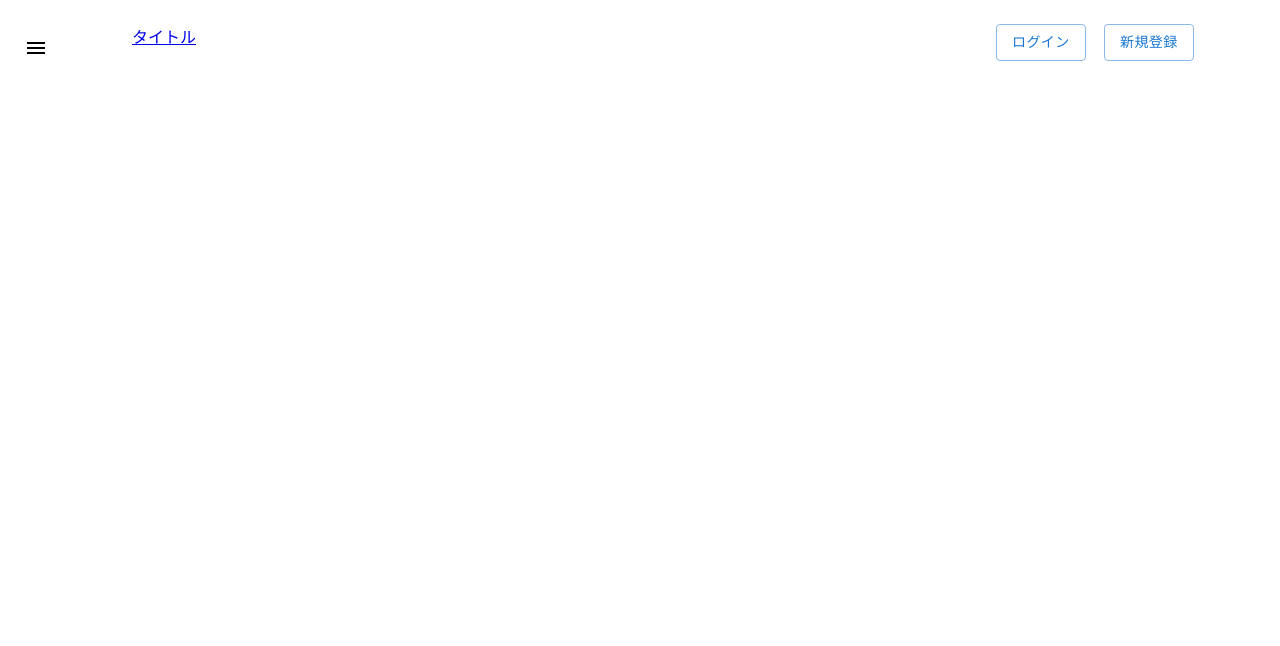
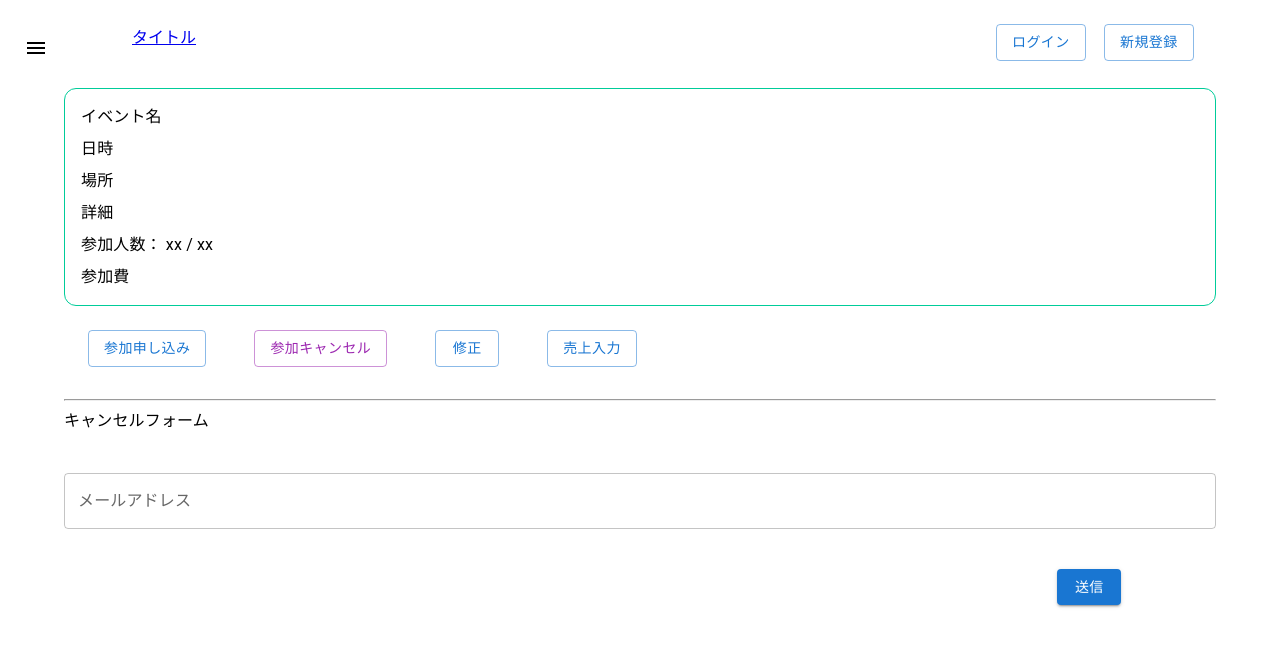
Before and after one commit to ke-kishimoto/opencourt-frontend, a React (Create React App) app: page /eventDetail/1/joinCancel in a window 1280 px wide. Before the commit this address had no page. Shown: the top 646 px of the page. Built offline with nearby package versions, Linux system fonts and the light colour scheme.

Commit message:
キャンセルフォーム追加

```diff
--- a/src/App.js
+++ b/src/App.js
@@ -15,6 +15,7 @@ import LogManagement from './pages/LogManagement';
 import UserCategory from './pages/UserCategory';
 import SegmentDelivery from './pages/SegmentDelivery';
 import EventSales from './components/EventSales';
+import JoinCancel from './components/JoinCancel';
 
 function App() {
   return (
@@ -36,6 +37,7 @@ function App() {
           <Route path="/userCategory" element={<UserCategory/>}></Route>
           <Route path="/eventDetail/:id" element={<EventDetail/>}>
             <Route path="eventSales" element={<EventSales/>}></Route>
+            <Route path="joinCancel" element={<JoinCancel/>}></Route>
           </Route>
         </Routes>
       </BrowserRouter>
--- a/src/components/EventDetailItem.js
+++ b/src/components/EventDetailItem.js
@@ -6,8 +6,8 @@ const EventDetailItem = () => {
 	return (
 		<Box
 		sx={{
-			p: 2,
-			m: 5,
+      p: 2,
+      marginTop: 2,
 			border: 'solid 1px #0C9',
 			borderRadius: 3,
 
--- a/src/components/EventSales.js
+++ b/src/components/EventSales.js
@@ -1,4 +1,3 @@
-import Container from '@mui/material/Container';
 import TextField from '@mui/material/TextField';
 import Button from '@mui/material/Button';
 import Grid from '@mui/material/Grid';
@@ -22,8 +21,8 @@ const EventSales = () => {
 	}, []);
 
 	return (
-		<Container>
-			<Grid container spacing={5} margin={1}>
+		<Box>
+			<Grid container spacing={3}>
 				<Grid item xs={3}>
 					<Typography>名前</Typography>
 				</Grid>
@@ -85,7 +84,7 @@ const EventSales = () => {
 					</Button>
 				</Grid>
 			</Grid>
-		</Container>
+		</Box>
 	)
 }
 
--- /dev/null
+++ b/src/components/JoinCancel.js
@@ -0,0 +1,34 @@
+import TextField from '@mui/material/TextField';
+import Button from '@mui/material/Button';
+import Grid from '@mui/material/Grid';
+import Box from '@mui/material/Box';
+import Typography from '@mui/material/Typography';
+
+const JoinCancel = () => {
+  return (
+    <Box>
+			<Grid container spacing={5}>
+				<Grid item xs={12}>
+          <Typography>キャンセルフォーム</Typography>
+        </Grid>
+				<Grid item xs={12}>
+          <TextField
+            fullWidth
+            label="メールアドレス"
+            variant="outlined"
+          />
+        </Grid>
+				<Grid item xs={10}/>
+				<Grid item xs={2}>
+        <Button
+						variant="contained"
+						>
+						送信
+					</Button>
+        </Grid>
+      </Grid>
+    </Box>
+  )
+}
+
+export default JoinCancel;
--- a/src/pages/EventDetail.js
+++ b/src/pages/EventDetail.js
@@ -1,68 +1,63 @@
-import EventDetailItem from '../components/EventDetailItem'
-import Grid from '@mui/material/Grid';
+import EventDetailItem from '../components/EventDetailItem';
 import Button from '@mui/material/Button';
-import UserItem from '../components/UserItem'
 import { Outlet } from "react-router-dom";
 import { useNavigate } from 'react-router-dom';
+import Container from '@mui/material/Container';
+import Box from '@mui/material/Box';
 
 const EventDetail = () => {
 
   const navigate = useNavigate();
 
   return (
-		<Grid container spacing={2}>
-			<Grid item xs={12}>
+    <Container maxWidth={'lg'}>
       <EventDetailItem />
-			</Grid>
-			<Grid item xs={2}>
+      <Box
+        sx={{
+          marginBottom: 1,
+        }}
+      >
         <Button
           variant="outlined"
           sx={{
-						m: 5
+            m: 3
           }}
           onClick={() => { }}
         >
           参加申し込み
           </Button>
-			</Grid>
-			<Grid item xs={2.5}>
         <Button
           variant="outlined"
           color="secondary"
           sx={{
-						m: 5
+            m: 3
           }}
-					onClick={() => { }}
+          onClick={() => { navigate('joinCancel') }}
         >
           参加キャンセル
           </Button>
-			</Grid>
-			<Grid item xs={2}>
         <Button
           variant="outlined"
           sx={{
-						m: 5
+            m: 3
           }}
-					onClick={() => { }}
+          onClick={() => {  }}
         >
           修正
           </Button>
-			</Grid>
-			<Grid item xs={2}>
         <Button
           variant="outlined"
           sx={{
-						m: 5
+            m: 3
           }}
-					onClick={() => {navigate('eventSales')}}
+          onClick={() => { navigate('eventSales') }}
         >
           売上入力
           </Button>
-			</Grid>
-			<Grid item xs={12}>
+      </Box>
+      <hr/>
       <Outlet />
-			</Grid>
-		</Grid>
+    </Container>
   )
 }
 
```
Lines whose indentation alone changed are shown as unchanged.
